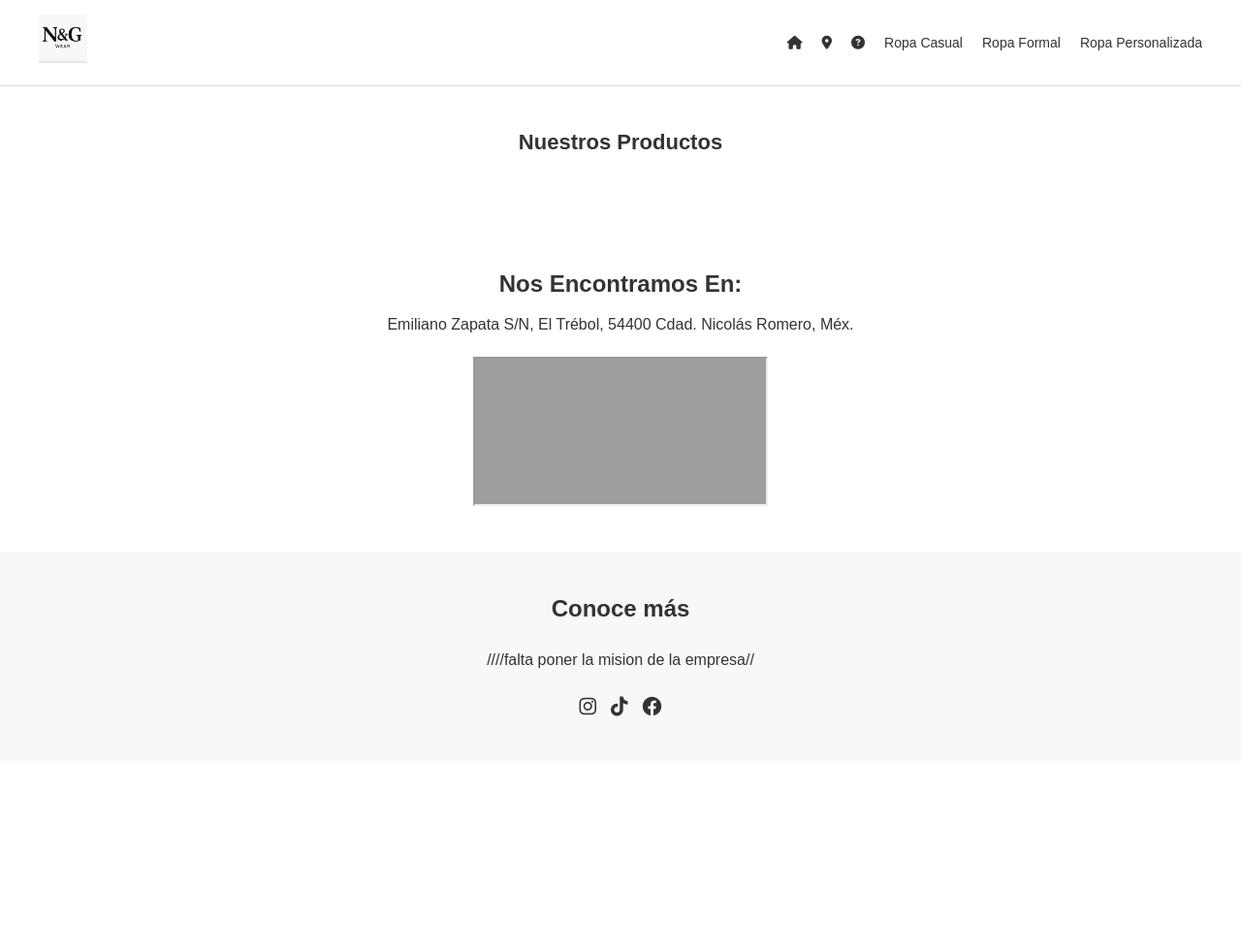
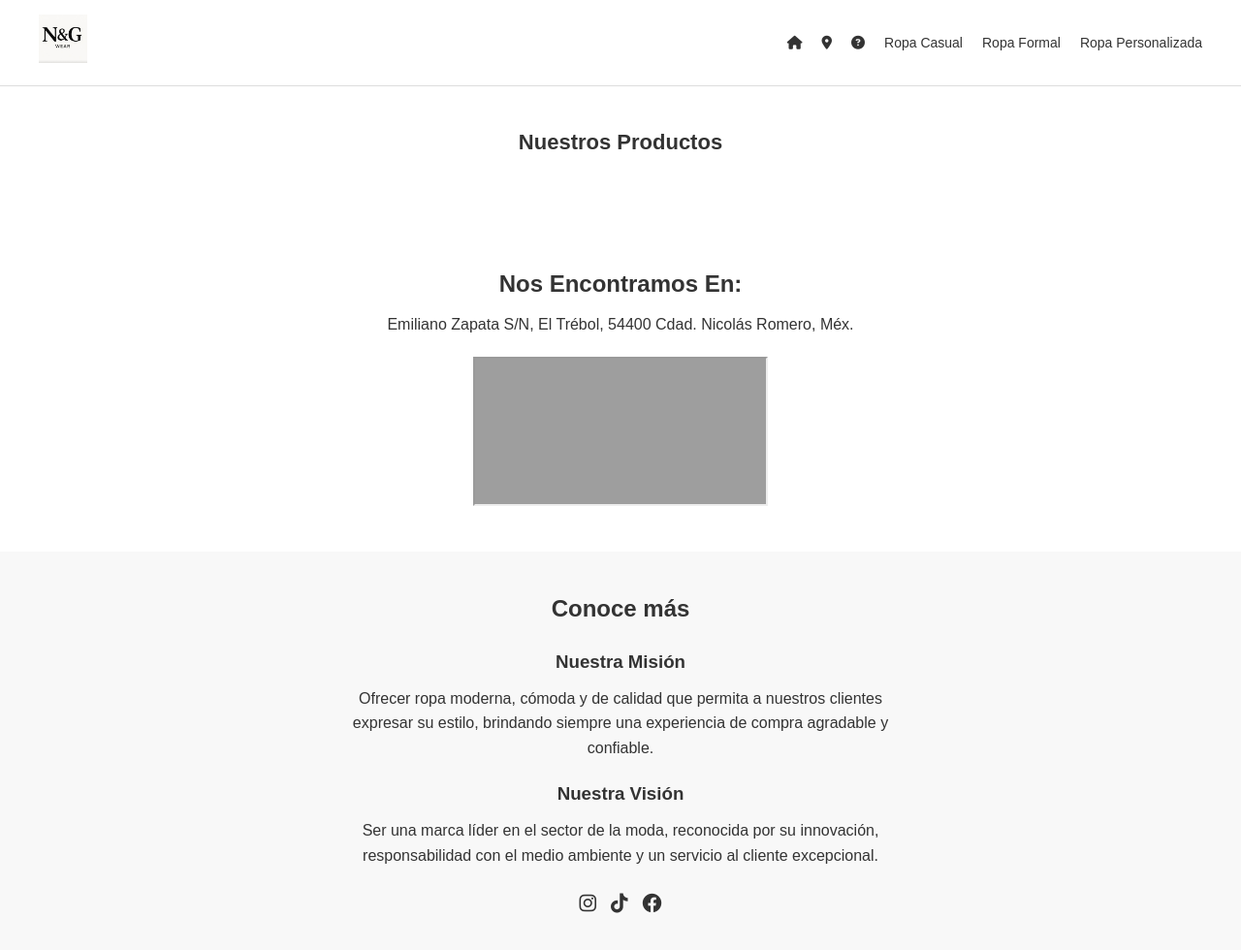
Before and after one commit to J-Gregorio/N-G, a website: page frontend/index.html in a window 1280 px wide. Shown: the whole page at 97% size. Before the commit the page ends 800 px from the top, so only its background shows below. Drawn offline with Linux system fonts and the light colour scheme; no server answers; grey boxes are pictures that could not be loaded.

Commit message:
Update index.html

```diff
--- a/frontend/index.html
+++ b/frontend/index.html
@@ -40,7 +40,21 @@
 
   <footer>
     <h2>Conoce más</h2>
-    <p>////falta poner la mision de la empresa//</p>
+    <div style="flex: 1; min-width: 250px;">
+            <h3 style="margin-bottom: 10px;">Nuestra Misión</h3>
+            <p style="line-height: 1.6;">
+                Ofrecer ropa moderna, cómoda y de calidad que permita a nuestros clientes expresar su estilo,
+                brindando siempre una experiencia de compra agradable y confiable.
+            </p>
+        </div>
+
+        <div style="flex: 1; min-width: 250px;">
+            <h3 style="margin-bottom: 10px;">Nuestra Visión</h3>
+            <p style="line-height: 1.6;">
+                Ser una marca líder en el sector de la moda, reconocida por su innovación,
+                responsabilidad con el medio ambiente y un servicio al cliente excepcional.
+            </p>
+        </div>
     <div class="redes">
       <a href="#"><i class="fa-brands fa-instagram"></i></a>
       <a href="#"><i class="fa-brands fa-tiktok"></i></a>
```
